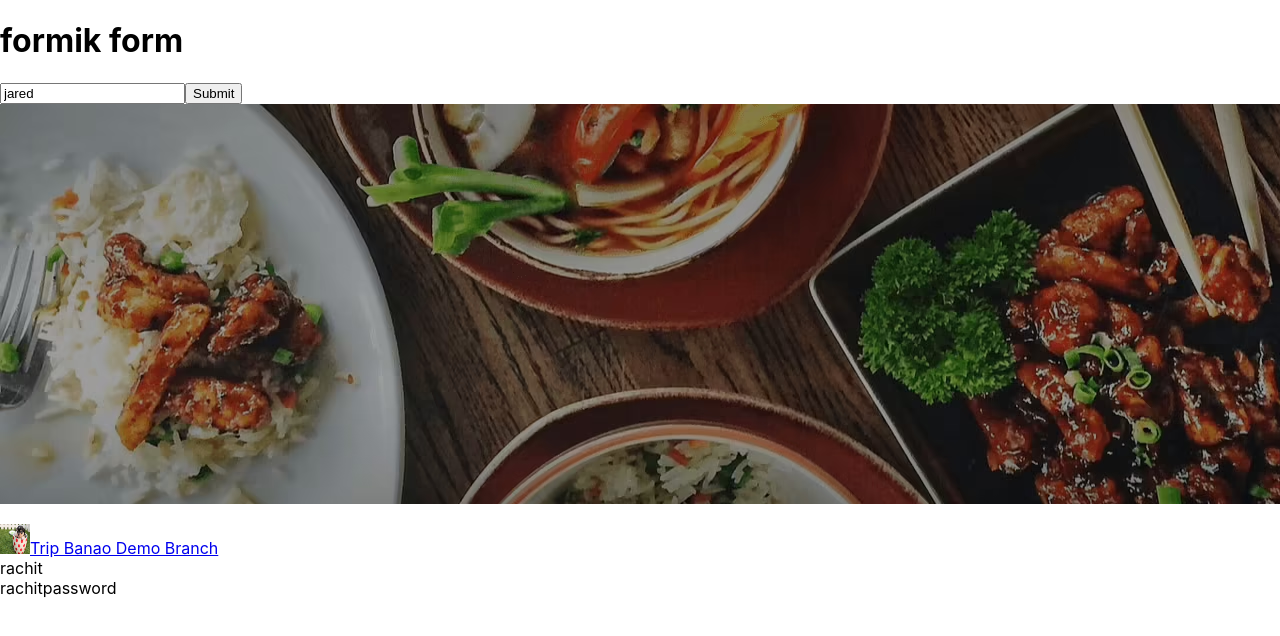
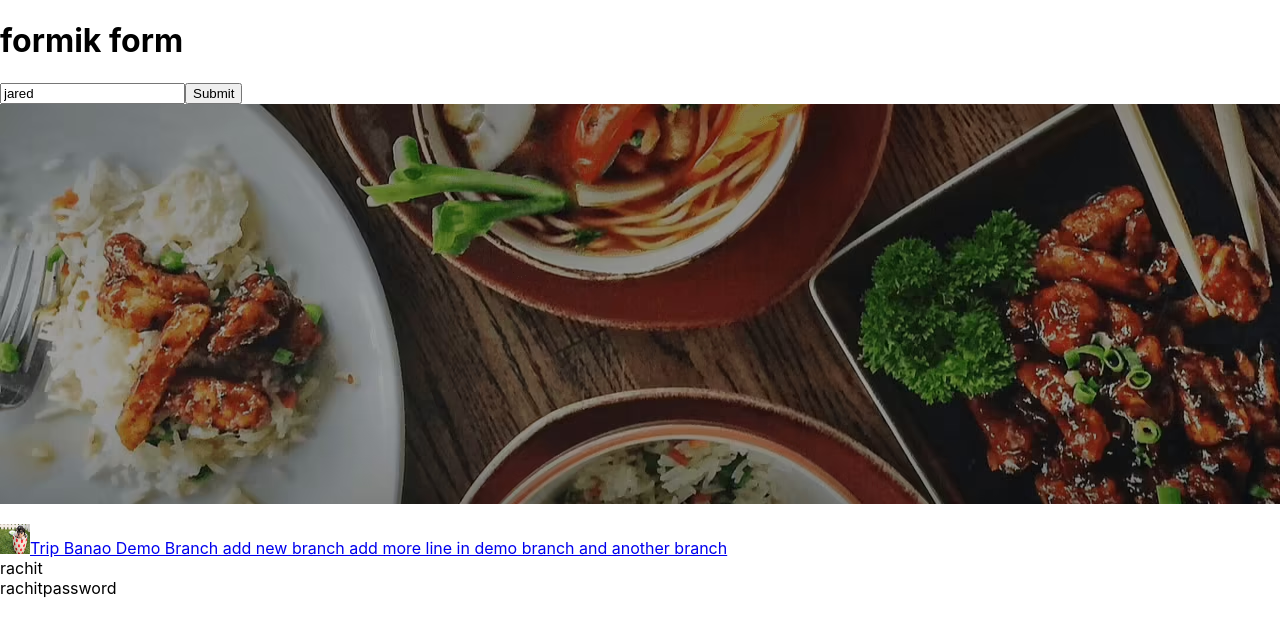
Before and after one commit to rachityadav730/trip_bnao, a React (Create React App) app: page / in a window 1280 px wide. Shown: the top 636 px of the page. Built offline with nearby package versions, Linux system fonts and the light colour scheme; no server answers.

Commit message:
another branch changes

```diff
--- a/src/Header/navbar.js
+++ b/src/Header/navbar.js
@@ -43,7 +43,7 @@ const Navbars = () => {
               height="30"
               className="d-inline-block align-top"
             />
-            Trip Banao Demo Branch
+            Trip Banao Demo Branch add new branch add more line in demo branch and another branch
           </Navbar.Brand>
         </Container>
       </Navbar>
```
